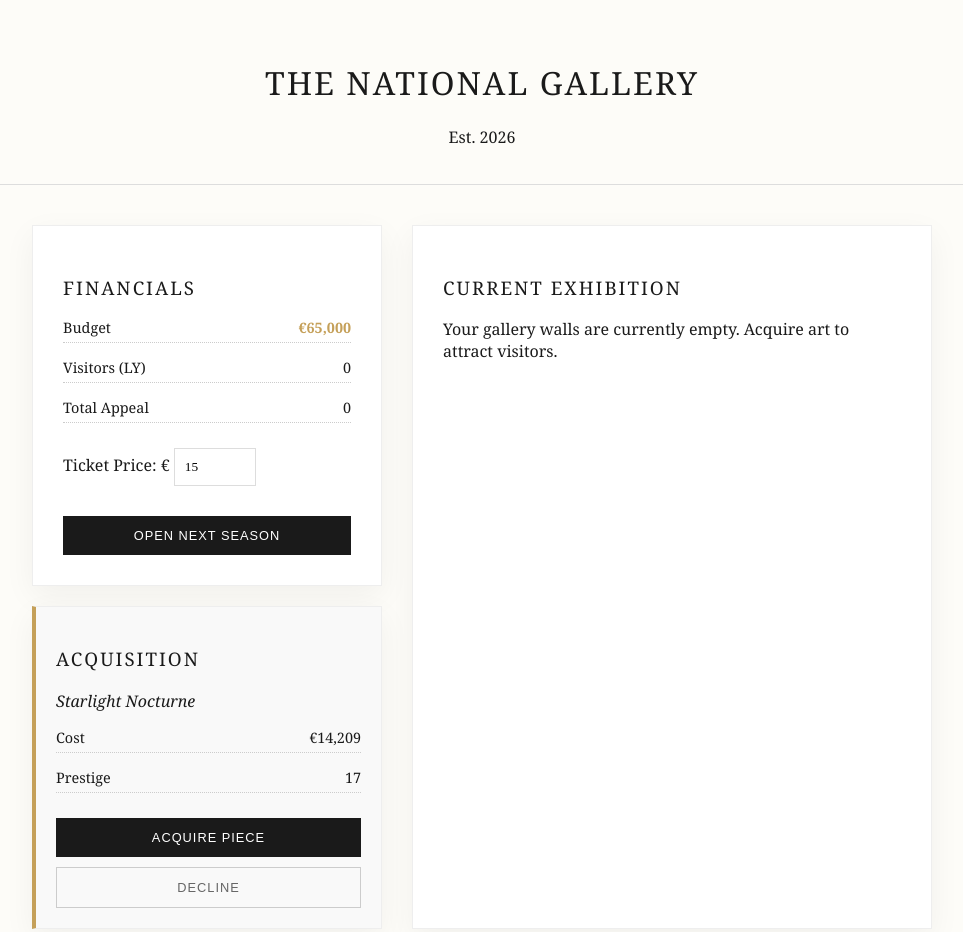
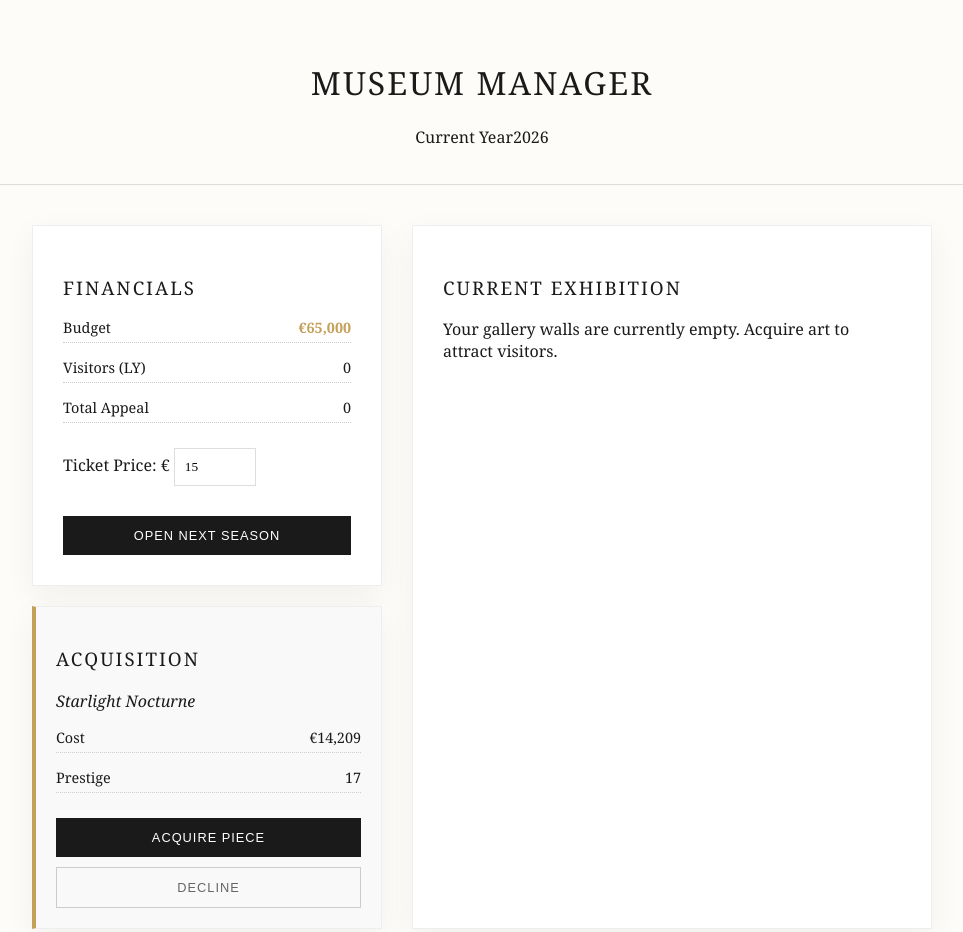
Before and after one commit to kathi-za/se-prototype, a plain HTML site: page index.html in a window 1280 px wide. Shown: the whole page, without its empty margins (158-1121 px from the left). Drawn offline with Linux system fonts and the light colour scheme.

Commit message:
Update index.html

```diff
--- a/index.html
+++ b/index.html
@@ -3,7 +3,7 @@
 <head>
     <meta charset="UTF-8" />
     <meta name="viewport" content="width=device-width, initial-scale=1.0" />
-    <title>The Grand Louvre - Management</title>
+    <title>Museum - Management</title>
     <style>
         :root {
             --gold: #c5a059;
@@ -110,8 +110,8 @@
 <body>
 
     <header>
-        <h1>The National Gallery</h1>
-        <p>Est. <span id="year">2026</span></p>
+        <h1>Museum Manager</h1>
+        <p>Current Year<span id="year">2026</span></p>
     </header>
 
     <div class="container">
```
